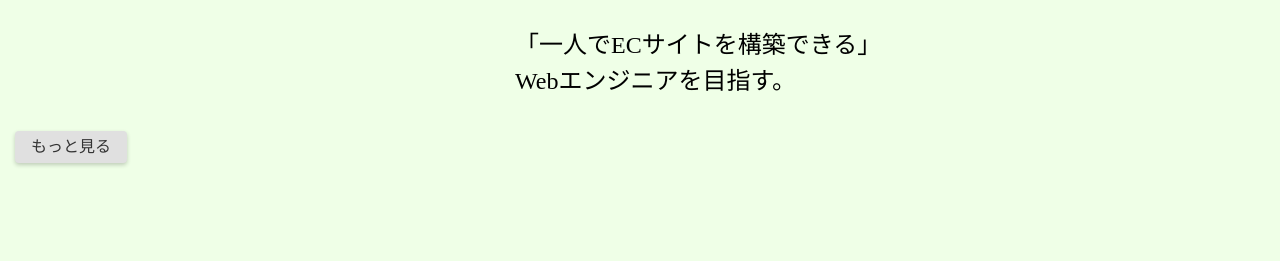
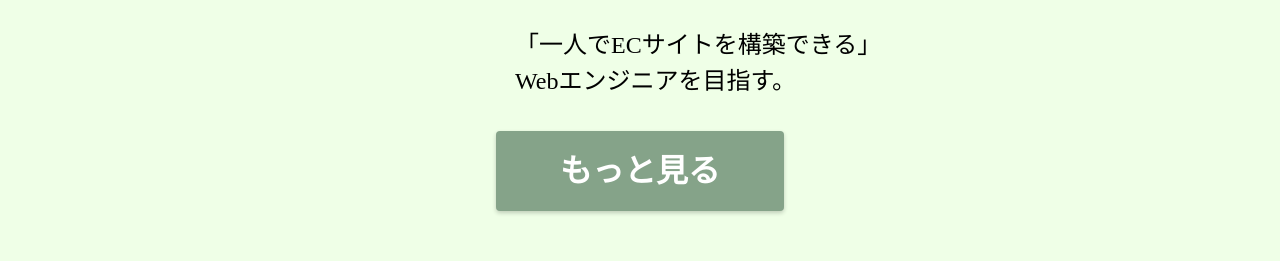
Before and after one commit to y-mori-96/portfolio, a React (Create React App) app: page / in a window 1280 px wide. Shown: the part 1580-1841 px from the top of the page. Built offline with nearby package versions, Linux system fonts and the light colour scheme.

Commit message:
【ホーム】もっと見るボタンレイアウト変更

```diff
--- a/src/components/atoms/buttons/SeeMoreButton.tsx
+++ b/src/components/atoms/buttons/SeeMoreButton.tsx
@@ -2,39 +2,43 @@ import React from 'react';
 import { NavLink } from 'react-router-dom';
 import styled from 'styled-components';
 
-interface SeeMoreButtonProps {
+type Props = {
   url: string;
 }
 
-const SeeMoreButton: React.FC<SeeMoreButtonProps> = ({ url }) => {
+const SeeMoreButton: React.FC<Props> = ({ url }) => {
   return (
-    <ButtonLink to={url}>
-      もっと見る
-    </ButtonLink>
+    <Wrapper>
+      <ButtonLink to={url}>
+        もっと見る
+      </ButtonLink>
+    </Wrapper>
   );
 };
 
 export default SeeMoreButton;
 
+const Wrapper = styled.div`
+  text-align: center;
+`;
+
 const ButtonLink = styled(NavLink)`
   display: inline-block;
-  padding: 8px 16px;
-  background-color: #e0e0e0;
-  color: #333333;
+  padding: 1.5rem 4rem;
+  background-color: #85A389;
+  border-radius: 4px;
+
+  font-size: 2rem;
+  font-weight: bold;
+  color: #fff;
   text-decoration: none;
-  border-radius: 4px;
+
   transition: background-color 0.3s ease, transform 0.3s ease, box-shadow 0.3s ease;
-  box-shadow: 0px 2px 4px rgba(0, 0, 0, 0.2);
+  box-shadow: 0px 2px 4px #00000033;
 
   &:hover {
-    background-color: #cccccc;
+    background-color: #aec7b2;
     transform: translateY(-2px);
-    box-shadow: 0px 4px 8px rgba(0, 0, 0, 0.3);
-  }
-
-  &:active {
-    background-color: #bfbfbf;
-    transform: translateY(0);
-    box-shadow: 0px 2px 4px rgba(0, 0, 0, 0.2);
+    box-shadow: 0px 4px 8px #0000004c;
   }
 `;
```
